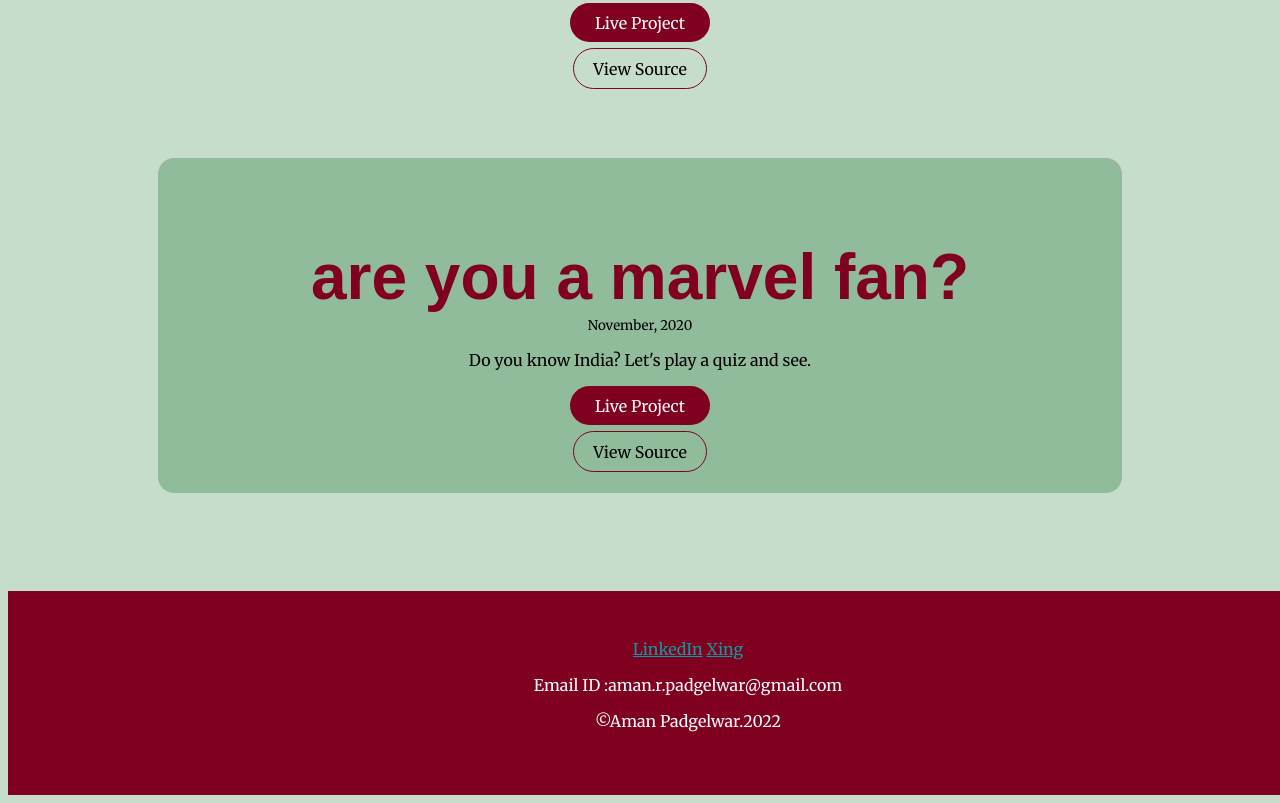
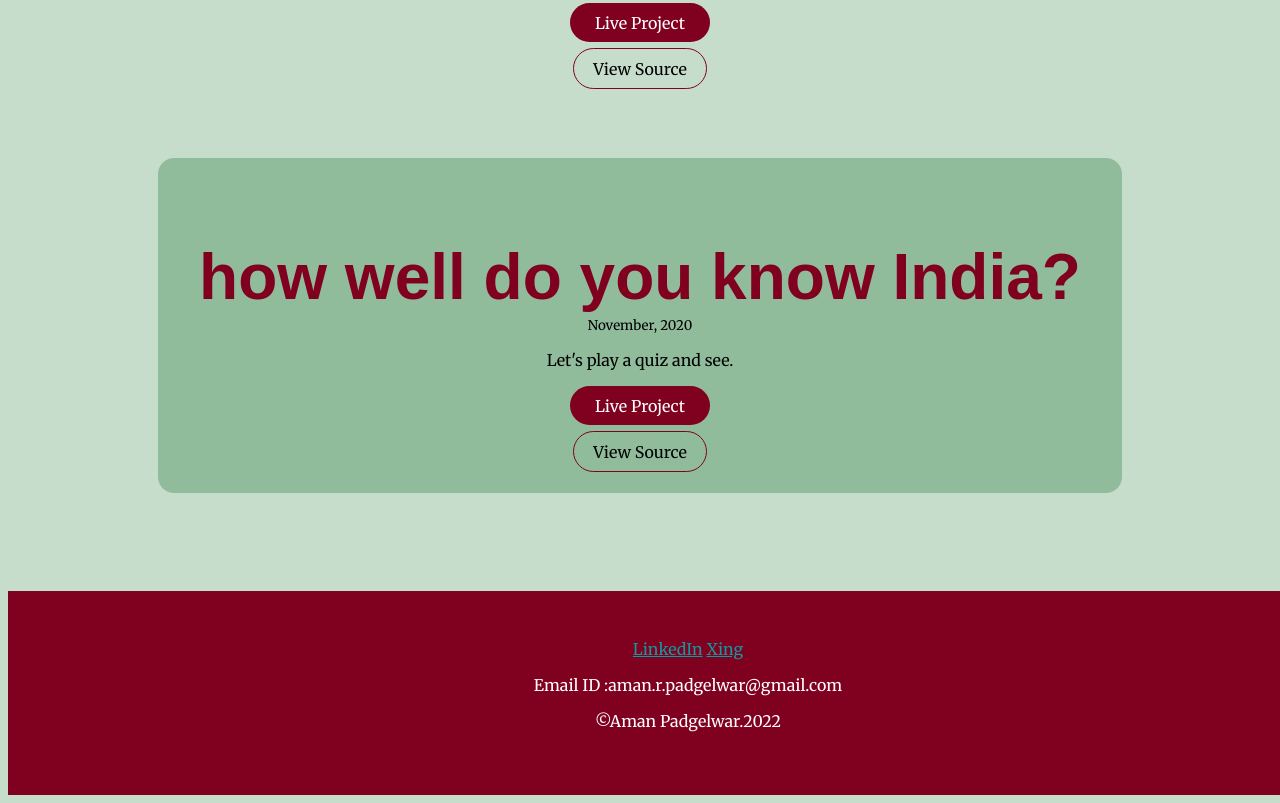
Before and after one commit to amanpadgelwar/Mark3-PersonalWebsite, a plain HTML site: page Projects.html in a window 1280 px wide. Shown: the part 2477-3280 px from the top of the page. Drawn offline with Linux system fonts and the light colour scheme.

```diff
--- a/Projects.html
+++ b/Projects.html
@@ -156,10 +156,10 @@
 
         <li>
           <article class="showcase-list container container-center ow">
-            <h1>are you a marvel fan?</h1>
+            <h1>how well do you know India?</h1>
             <small>November, 2020</small>
             <p>
-              Do you know India? Let's play a quiz and see.
+               Let's play a quiz and see.
             </p>
 
             <a
```
